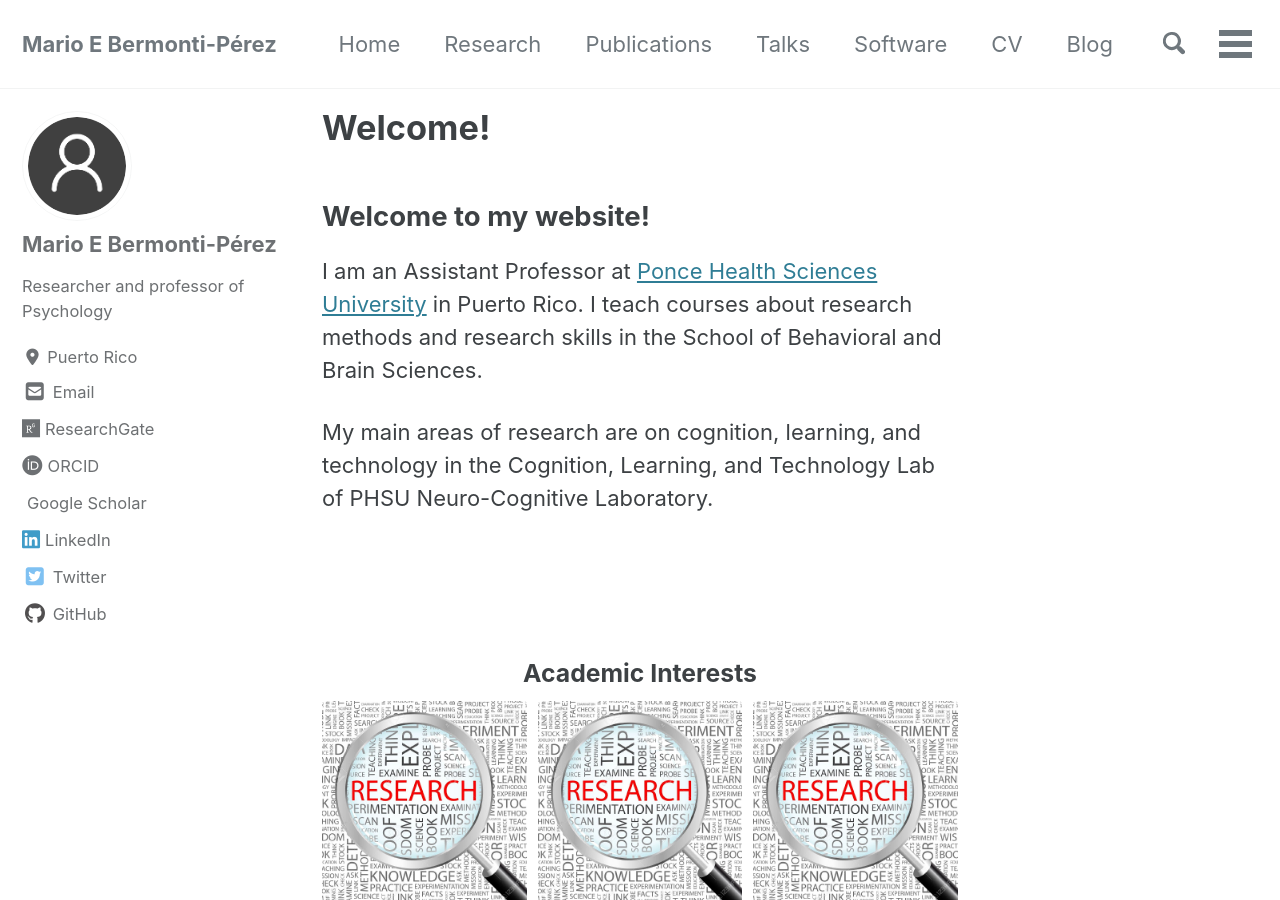
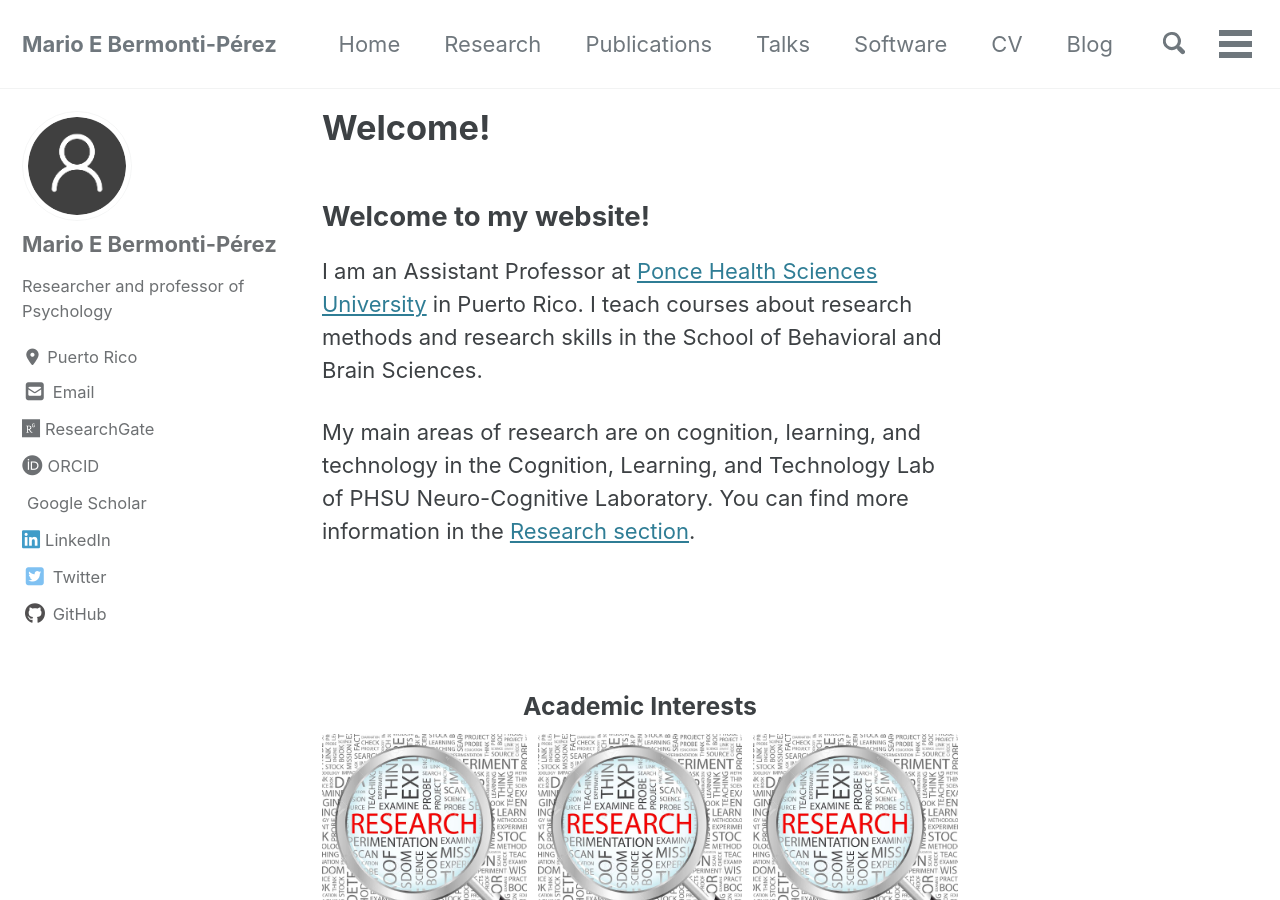
Before and after one commit to mario-bermonti/mario-bermonti.github.io, a Jekyll site: the page built from _pages/index.md, in a window 1280 px wide and 900 px high. Built offline with Jekyll 4.4.1, drawn with Linux system fonts in a browser that asks for light colours; cached includes are drawn as plain includes; nearby versions of some CDN libraries; a style sheet for code colours, icons or effects is not loaded.

Commit message:
Add a link from home tot the research section

```diff
--- a/_pages/index.md
+++ b/_pages/index.md
@@ -27,7 +27,7 @@ feature_row:
 
 I am an Assistant Professor at [Ponce Health Sciences University](https://www.psm.edu/) in Puerto Rico. I teach courses about research methods and research skills in the School of Behavioral and Brain Sciences.
 
-My main areas of research are on cognition, learning, and technology in the Cognition, Learning, and Technology Lab of PHSU Neuro-Cognitive Laboratory.
+My main areas of research are on cognition, learning, and technology in the Cognition, Learning, and Technology Lab of PHSU Neuro-Cognitive Laboratory. You can find more information in the <a href="{{ site.url }}{{ site.baseurl }}/research">Research section</a>.
 
 
 <!-- Delete next line if you prefer not to have a feature row. -->
```
